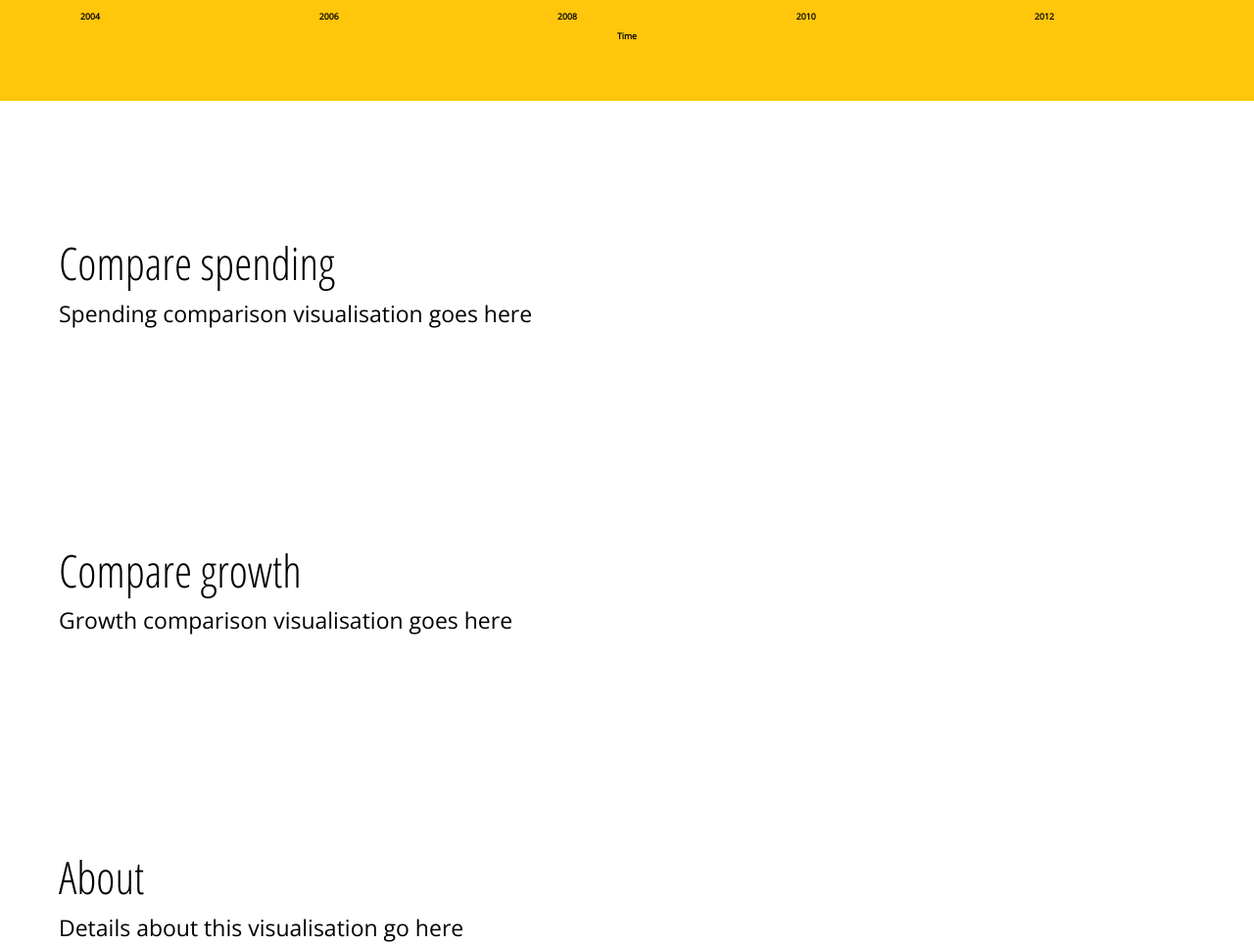
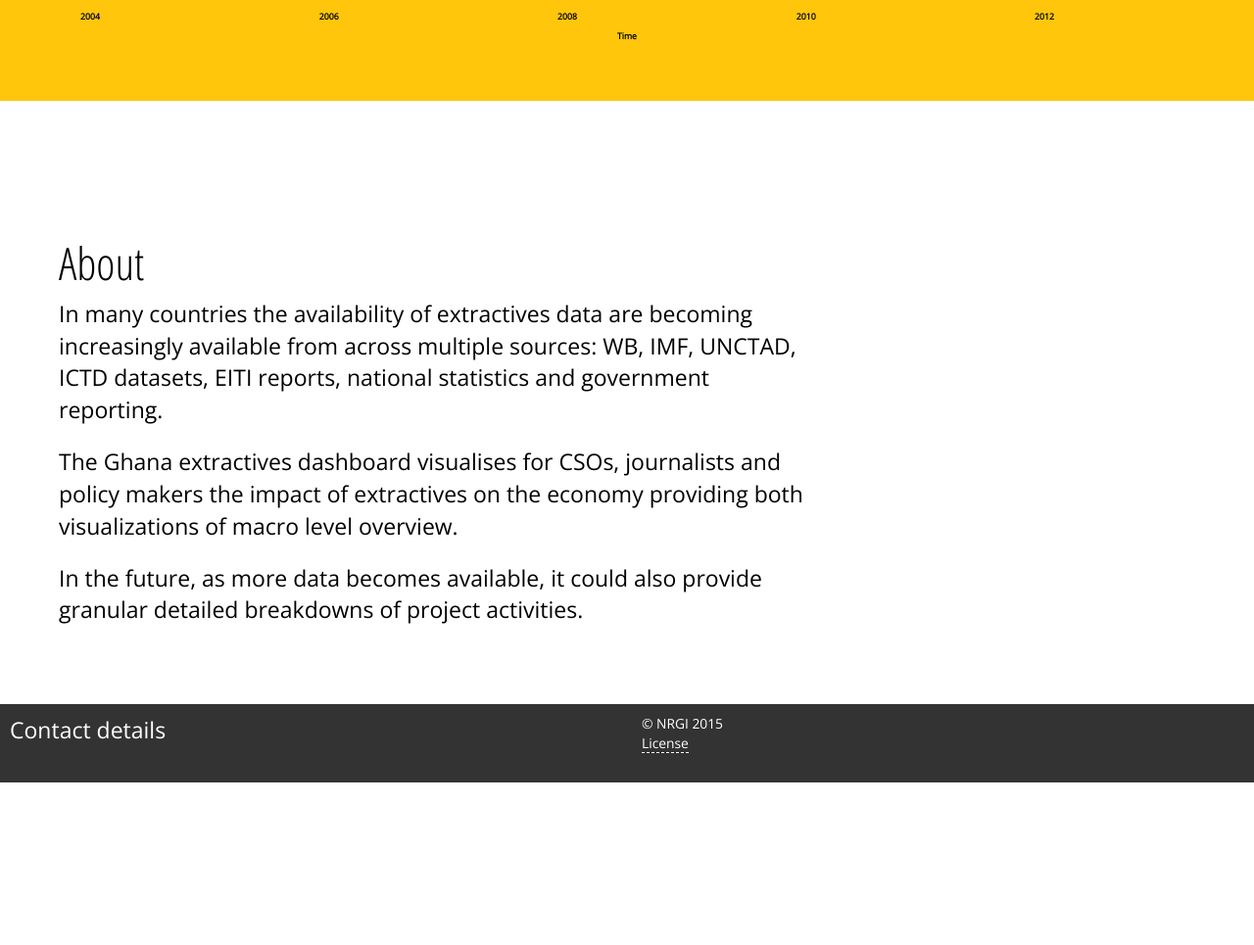
Before and after one commit to NRGI/nrgi-country-dashboards, a plain HTML site: page index.html in a window 1280 px wide. Shown: the part 1835-2800 px from the top of the page at 98% size. After the commit the page ends 2634 px from the top, so only its background shows below. Drawn offline with nearby package versions, Linux system fonts and the light colour scheme.

Commit message:
Adjust about page text

```diff
--- a/index.html
+++ b/index.html
@@ -102,26 +102,6 @@
             </div>
           </div>
         </article>
-        <article id="spending">
-          <div class="inner">
-            <div class="content-box">
-              <h2>Compare spending</h2>
-              <p>Spending comparison visualisation goes here</p>
-            </div>
-          </div>
-        </article>
-        <article id="growth">
-          <div class="inner">
-            <div class="content-box">
-              <div class="row">
-                <div class="col-md-8">
-                  <h2>Compare growth</h2>
-                  <p>Growth comparison visualisation goes here</p>
-                </div>
-              </div>
-            </div>
-          </div>
-        </article>
         </div>
         <article id="about">
           <div class="inner">
@@ -129,7 +109,15 @@
               <div class="row">
                 <div class="col-md-8">
                   <h2>About</h2>
-                  <p>Details about this visualisation go here</p>
+                  <p>In many countries the availability of extractives data are
+                  becoming increasingly available from across multiple sources:
+                  WB, IMF, UNCTAD, ICTD datasets, EITI reports, national statistics
+                  and government reporting.</p>
+                  <p>The Ghana extractives dashboard visualises for CSOs,
+                  journalists and policy makers the impact of extractives on the
+                  economy providing both visualizations of macro level overview.</p>
+                  <p>In the future, as more data becomes available, it could also
+                  provide granular detailed breakdowns of project activities.</p>
                 </div>
               </div>
             </div>
```
